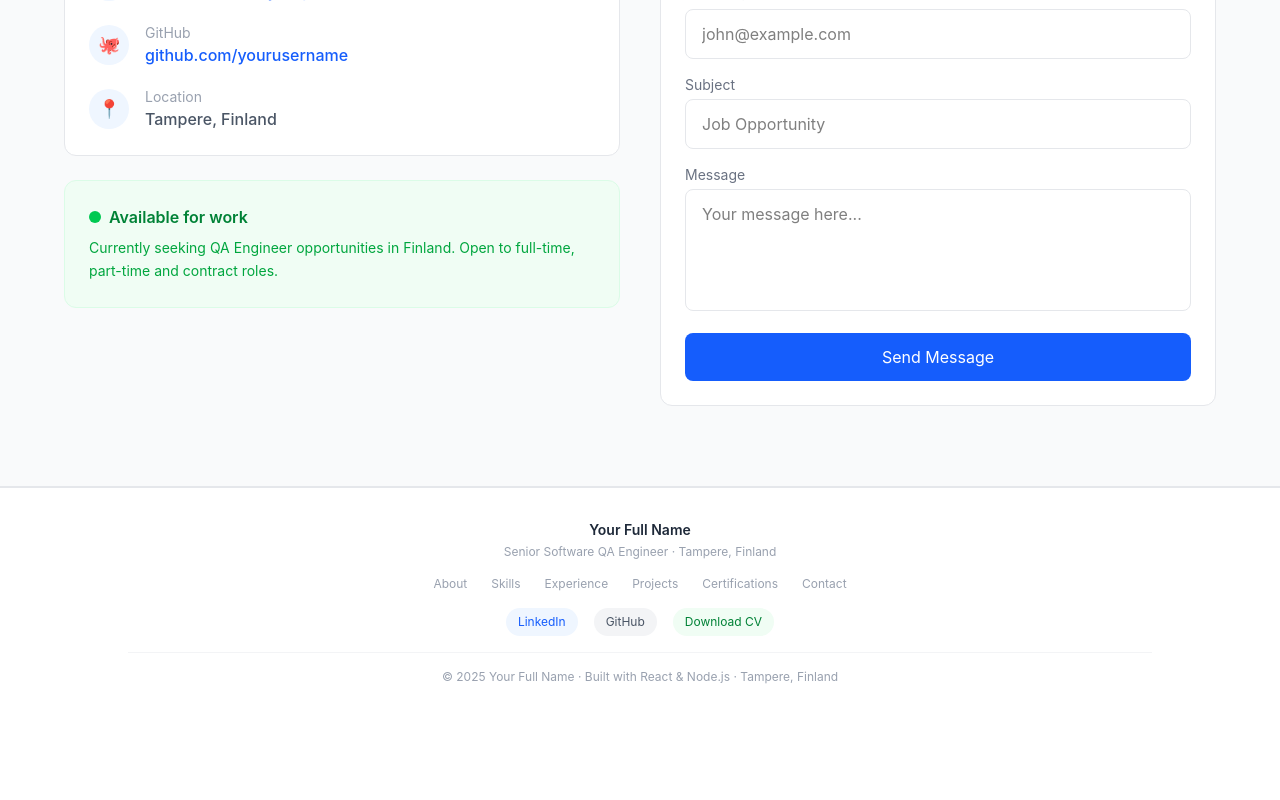
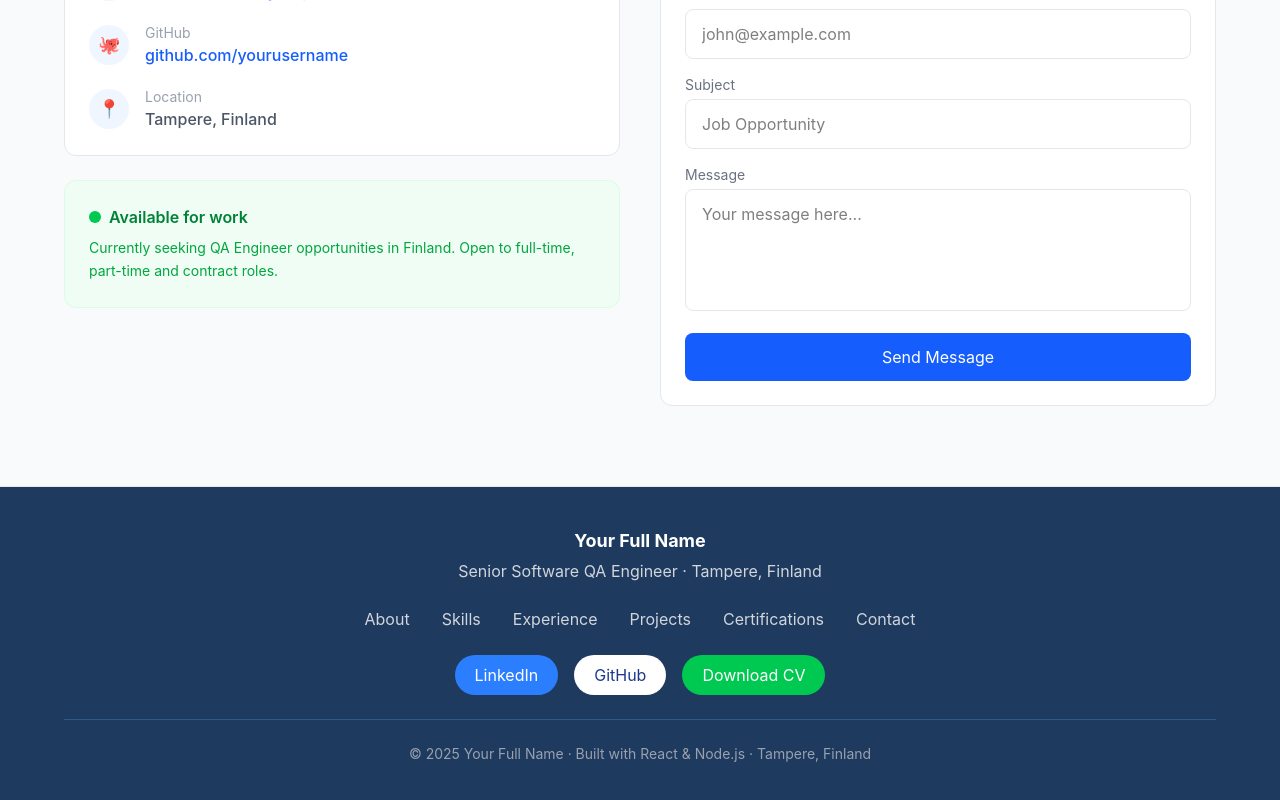
Before and after one commit to Yashodha8890/My_Portfolio, a React app in the folder frontend/: page / in a window 1280 px wide. Shown: the part 5263-6063 px from the top of the page. Before the commit the page ends 5980 px from the top, so only its background shows below. Built offline with nearby package versions, Linux system fonts and the light colour scheme; the HTML template or start-up script is replaced by a standard one.

Commit message:
Footer cosmetic changes are done.

```diff
--- a/frontend/src/components/Footer.jsx
+++ b/frontend/src/components/Footer.jsx
@@ -1,54 +1,51 @@
 function Footer() {
   return (
-    <footer className="bg-white border-t border-gray-200 px-10 py-8">
-      <div className="max-w-5xl mx-auto flex flex-col items-center gap-4">
+    <footer style={{backgroundColor: '#1e3a5f'}} className="px-16 py-10">
+      <div className="max-w-6xl mx-auto flex flex-col items-center gap-6">
 
-        {/* Name and role */}
         <div className="text-center">
-          <p className="text-sm font-semibold text-gray-800">Your Full Name</p>
-          <p className="text-xs text-gray-400 mt-1">Senior Software QA Engineer · Tampere, Finland</p>
+          <p className="text-lg font-bold text-white">Your Full Name</p>
+          <p className="text-base text-gray-300 mt-1">Senior Software QA Engineer · Tampere, Finland</p>
         </div>
 
-        {/* Links */}
-        <div className="flex gap-6">
-          <a href="#about" className="text-xs text-gray-400 hover:text-blue-600">About</a>
-          <a href="#skills" className="text-xs text-gray-400 hover:text-blue-600">Skills</a>
-          <a href="#experience" className="text-xs text-gray-400 hover:text-blue-600">Experience</a>
-          <a href="#projects" className="text-xs text-gray-400 hover:text-blue-600">Projects</a>
-          <a href="#certifications" className="text-xs text-gray-400 hover:text-blue-600">Certifications</a>
-          <a href="#contact" className="text-xs text-gray-400 hover:text-blue-600">Contact</a>
+        <div className="flex gap-8">
+          <a href="#about" className="text-base text-gray-300 hover:text-white">About</a>
+          <a href="#skills" className="text-base text-gray-300 hover:text-white">Skills</a>
+          <a href="#experience" className="text-base text-gray-300 hover:text-white">Experience</a>
+          <a href="#projects" className="text-base text-gray-300 hover:text-white">Projects</a>
+          <a href="#certifications" className="text-base text-gray-300 hover:text-white">Certifications</a>
+          <a href="#contact" className="text-base text-gray-300 hover:text-white">Contact</a>
         </div>
 
-        {/* Social links */}
         <div className="flex gap-4">
 
-            <a href="https://linkedin.com/in/yourprofile"
+          <a href="https://linkedin.com/in/yourprofile"
             target="_blank"
             rel="noopener noreferrer"
-            className="text-xs px-3 py-1.5 bg-blue-50 text-blue-600 rounded-full hover:bg-blue-100"
+            className="text-base px-5 py-2 bg-blue-500 text-white rounded-full hover:bg-blue-400"
           >
             LinkedIn
           </a>
 
-            <a href="https://github.com/yourusername"
+           <a href="https://github.com/yourusername"
             target="_blank"
             rel="noopener noreferrer"
-            className="text-xs px-3 py-1.5 bg-gray-100 text-gray-600 rounded-full hover:bg-gray-200"
+            className="text-base px-5 py-2 bg-white text-blue-900 rounded-full hover:bg-gray-100"
           >
             GitHub
           </a>
 
-            <a href="/cv.pdf"
+           <a href="/cv.pdf"
             download
-            className="text-xs px-3 py-1.5 bg-green-50 text-green-700 rounded-full hover:bg-green-100"
+            className="text-base px-5 py-2 bg-green-500 text-white rounded-full hover:bg-green-400"
           >
             Download CV
           </a>
         </div>
 
-        {/* Divider */}
-        <div className="w-full border-t border-gray-100 pt-4">
-          <p className="text-xs text-gray-400 text-center">
+        {/* Bottom bar — same navy */}
+        <div className="w-full pt-6" style={{borderTop: '1px solid #2d5a8e'}}>
+          <p className="text-sm text-gray-400 text-center">
             © 2025 Your Full Name · Built with React & Node.js · Tampere, Finland
           </p>
         </div>
```
